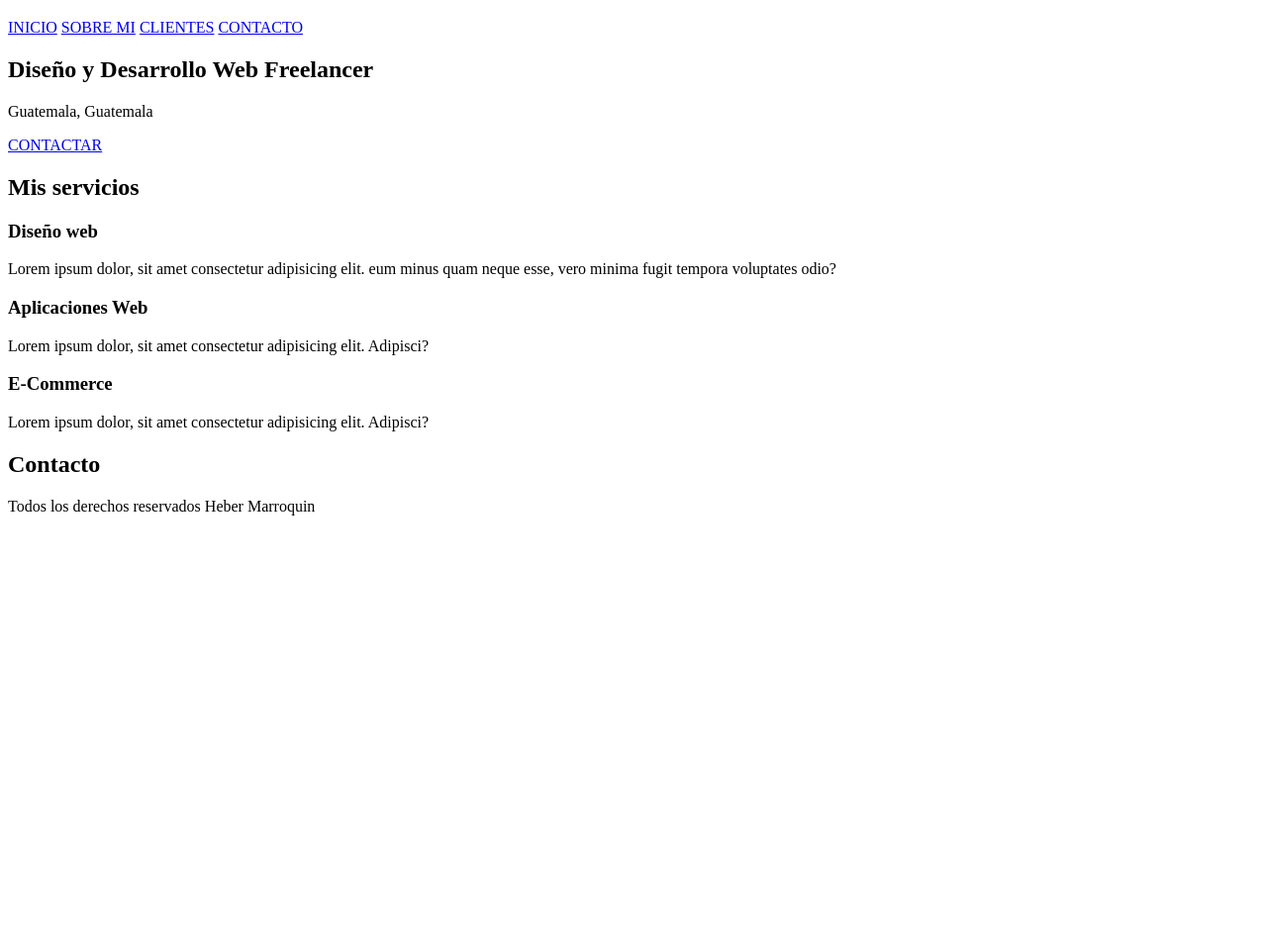
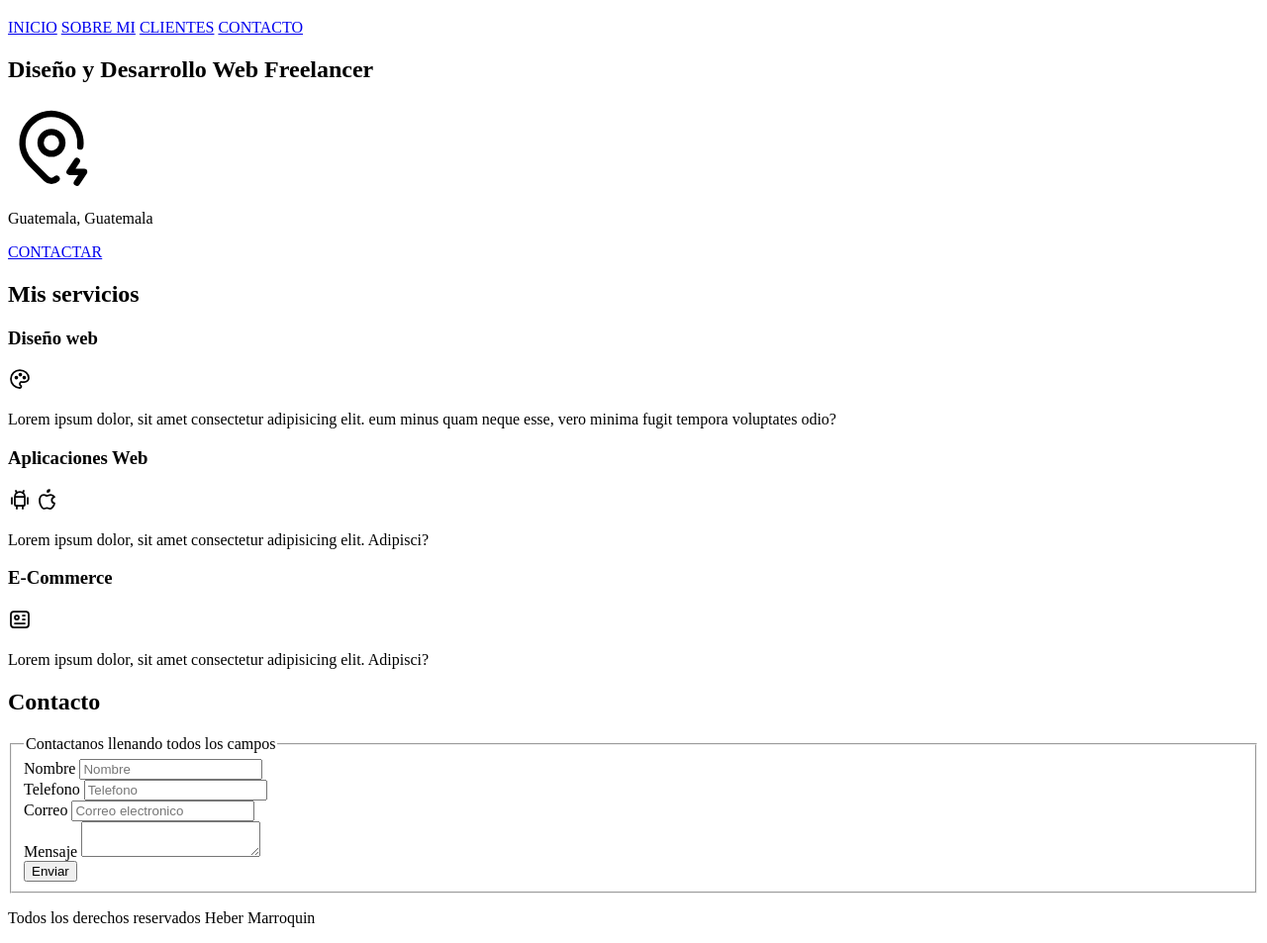
Before and after one commit to HeberLeo19/WebDevelope_Curse, a plain HTML site: page index.html in a window 1280 px wide. Shown: the part 61-1014 px from the top of the page at 99% size. Before the commit the page ends 800 px from the top, so only its background shows below. Drawn offline with Linux system fonts and the light colour scheme.

Commit message:
Clase #19

```diff
--- a/index.html
+++ b/index.html
@@ -17,10 +17,14 @@
         <a href="nosotros.html">CONTACTO</a>
     </nav>
 
+
+
     <section>
         <h2>Diseño y Desarrollo Web Freelancer</h2>
+
+        <svg xmlns="http://www.w3.org/2000/svg" viewBox="0 0 24 24" fill="none" stroke="currentColor" stroke-linecap="round" stroke-linejoin="round" width="88" height="88" stroke-width="1.75"> <path d="M9 11a3 3 0 1 0 6 0a3 3 0 0 0 -6 0"></path> <path d="M13.414 20.9a2 2 0 0 1 -2.827 0l-4.244 -4.243a8 8 0 1 1 13.591 -4.629"></path> <path d="M19 16l-2 3h4l-2 3"></path> </svg>
+
         <p>Guatemala, Guatemala</p>
-
         <a href="#">CONTACTAR</a>
     </section>
 
@@ -29,6 +33,7 @@
 
         <section>
             <h3>Diseño web</h3>
+            <svg xmlns="http://www.w3.org/2000/svg" viewBox="0 0 24 24" fill="none" stroke="currentColor" stroke-linecap="round" stroke-linejoin="round" width="24" height="24" stroke-width="1.75"> <path d="M12 21a9 9 0 0 1 0 -18c4.97 0 9 3.582 9 8c0 1.06 -.474 2.078 -1.318 2.828c-.844 .75 -1.989 1.172 -3.182 1.172h-2.5a2 2 0 0 0 -1 3.75a1.3 1.3 0 0 1 -1 2.25"></path> <path d="M8.5 10.5m-1 0a1 1 0 1 0 2 0a1 1 0 1 0 -2 0"></path> <path d="M12.5 7.5m-1 0a1 1 0 1 0 2 0a1 1 0 1 0 -2 0"></path> <path d="M16.5 10.5m-1 0a1 1 0 1 0 2 0a1 1 0 1 0 -2 0"></path> </svg>
             <p>Lorem ipsum dolor, sit amet consectetur adipisicing elit. eum
             minus quam neque esse, vero minima fugit tempora voluptates odio?</p>
         </section>
@@ -36,12 +41,15 @@
 
         <section>
             <h3>Aplicaciones Web</h3>
+            <svg xmlns="http://www.w3.org/2000/svg" viewBox="0 0 24 24" fill="none" stroke="currentColor" stroke-linecap="round" stroke-linejoin="round" width="24" height="24" stroke-width="1.75"> <path d="M4 10l0 6"></path> <path d="M20 10l0 6"></path> <path d="M7 9h10v8a1 1 0 0 1 -1 1h-8a1 1 0 0 1 -1 -1v-8a5 5 0 0 1 10 0"></path> <path d="M8 3l1 2"></path> <path d="M16 3l-1 2"></path> <path d="M9 18l0 3"></path> <path d="M15 18l0 3"></path> </svg>
+            <svg xmlns="http://www.w3.org/2000/svg" viewBox="0 0 24 24" fill="none" stroke="currentColor" stroke-linecap="round" stroke-linejoin="round" width="24" height="24" stroke-width="1.75"> <path d="M8.286 7.008c-3.216 0 -4.286 3.23 -4.286 5.92c0 3.229 2.143 8.072 4.286 8.072c1.165 -.05 1.799 -.538 3.214 -.538c1.406 0 1.607 .538 3.214 .538s4.286 -3.229 4.286 -5.381c-.03 -.011 -2.649 -.434 -2.679 -3.23c-.02 -2.335 2.589 -3.179 2.679 -3.228c-1.096 -1.606 -3.162 -2.113 -3.75 -2.153c-1.535 -.12 -3.032 1.077 -3.75 1.077c-.729 0 -2.036 -1.077 -3.214 -1.077z"></path> <path d="M12 4a2 2 0 0 0 2 -2a2 2 0 0 0 -2 2"></path> </svg>
             <p>Lorem ipsum dolor, sit amet consectetur adipisicing elit.
              Adipisci?</p>
         </section>
 
         <section>
             <h3>E-Commerce</h3>
+            <svg xmlns="http://www.w3.org/2000/svg" viewBox="0 0 24 24" fill="none" stroke="currentColor" stroke-linecap="round" stroke-linejoin="round" width="24" height="24" stroke-width="1.75"> <path d="M3 4m0 3a3 3 0 0 1 3 -3h12a3 3 0 0 1 3 3v10a3 3 0 0 1 -3 3h-12a3 3 0 0 1 -3 -3z"></path> <path d="M9 10m-2 0a2 2 0 1 0 4 0a2 2 0 1 0 -4 0"></path> <path d="M15 8l2 0"></path> <path d="M15 12l2 0"></path> <path d="M7 16l10 0"></path> </svg>
             <p>Lorem ipsum dolor, sit amet consectetur adipisicing elit.
              Adipisci? </p>
         </section>
@@ -50,6 +58,31 @@
 
     <section>
         <h2>Contacto</h2>
+
+        <form action="">
+            <fieldset>
+                <legend>Contactanos llenando todos los campos</legend>
+                <div>
+                    <label for="">Nombre</label>
+                    <input type="text" placeholder="Nombre" name="" id="">
+                </div>
+                <div>
+                    <label for="">Telefono</label>
+                    <input type="tel" placeholder="Telefono" name="" id="">
+                </div>
+                <div>
+                    <label for="">Correo</label>
+                    <input type="email" placeholder="Correo electronico" name="" id="">
+                </div>
+                <div>
+                    <label for="">Mensaje</label>
+                    <textarea placeholder="" name="" id=""></textarea>
+                </div>
+                    <input type="submit" value="Enviar" name="" id="">
+
+            </fieldset>
+        </form>
+
     </section>
 
 
```
Also changed, not shown: img/hero.jpg (added).
